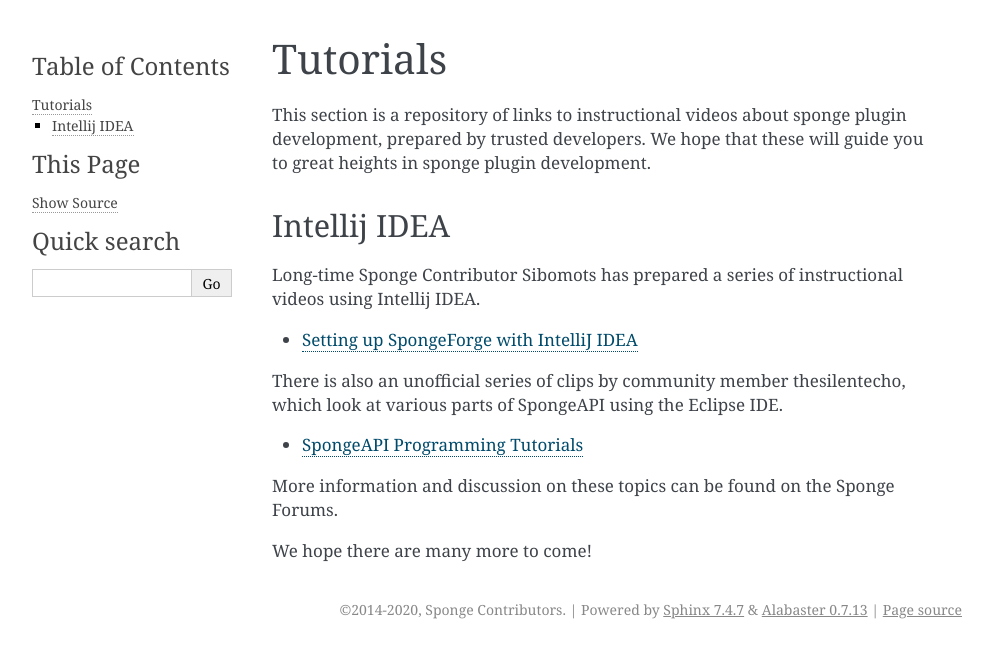
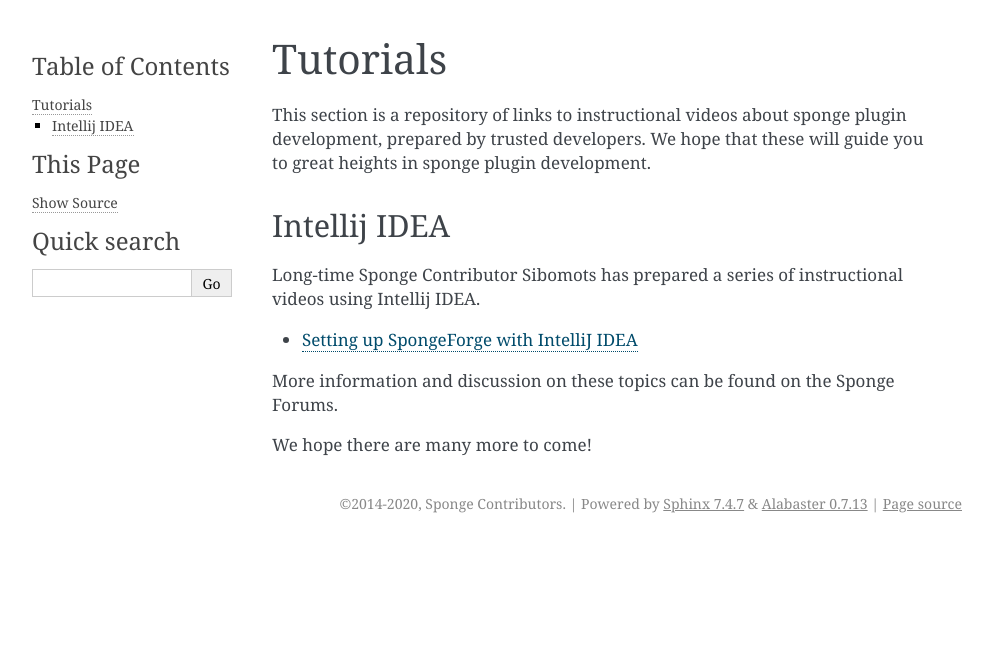
Before and after one commit to SpongePowered/SpongeDocs, a Sphinx documentation site: the page built from source/plugin/tutorials.rst, in a window 1280 px wide. Shown: the top 658 px of the page, without its empty margins (148-1141 px from the left). Built offline with Sphinx 7.4.7, drawn with Linux system fonts in a browser that asks for light colours; pages that are not in the unit, such as notebooks, are missing from menus.

Commit message:
Removed invalid link
Account was deleted along with the tutorials themselves. Figured some invalid information should probably be removed.

```diff
--- a/source/plugin/tutorials.rst
+++ b/source/plugin/tutorials.rst
@@ -13,11 +13,6 @@
 
 * `Setting up SpongeForge with IntelliJ IDEA <https://www.youtube.com/playlist?list=PLGqUurDwlOGfmRM_UkAVR0xrvIi9B6BQN>`__
 
-There is also an unofficial series of clips by community member thesilentecho, which look at various parts of SpongeAPI
-using the Eclipse IDE.
-
-* `SpongeAPI Programming Tutorials <https://www.youtube.com/playlist?list=PLCQMHVCb0BsnyMryIIbNimE0NaAxDGwHP>`__
-
 More information and discussion on these topics can be found on the Sponge Forums.
 
 
```
